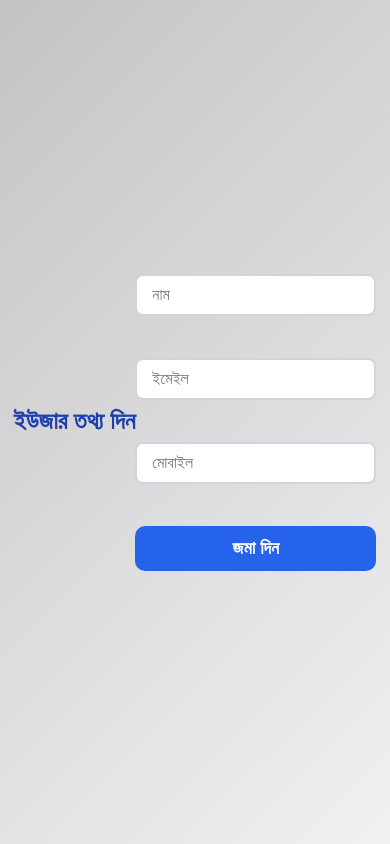
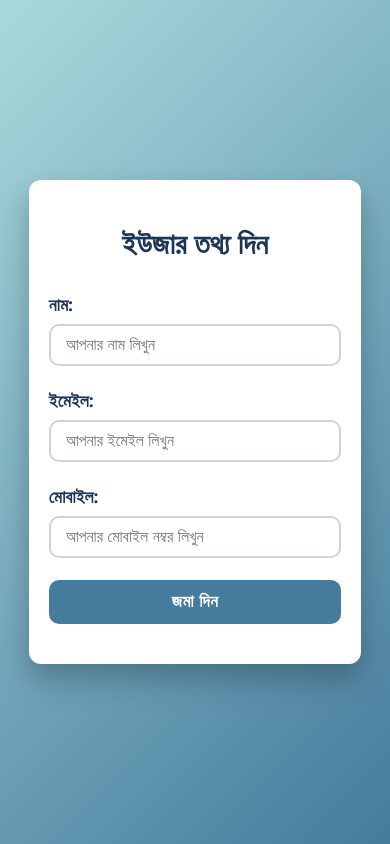
Before and after one commit to tonik007/update-new-input-value-show, a website: page public/index.html in a window 390 px wide. Drawn offline with Linux system fonts and the light colour scheme.

Commit message:
index css add commit

```diff
--- a/public/index.html
+++ b/public/index.html
@@ -12,29 +12,38 @@
 
     body {
       font-family: 'Segoe UI', Tahoma, Geneva, Verdana, sans-serif;
-      background: linear-gradient(135deg, #c4c4c5 0%, #f1f1f3 100%);
+      background: linear-gradient(135deg, #a8dadc 0%, #457b9d 100%); /* Softer, modern gradient */
       margin: 0;
       padding: 0;
       min-height: 100vh;
       display: flex;
+      flex-direction: column; /* Allow content to flow vertically */
       justify-content: center;
       align-items: center;
       color: #333;
+      padding: 20px; /* Add some padding around the edges */
     }
 
     .container {
       background: #fff;
       padding: 30px 40px;
       border-radius: 12px;
-      box-shadow: 0 12px 25px rgba(0, 0, 0, 0.2);
+      box-shadow: 0 15px 30px rgba(0, 0, 0, 0.25); /* More prominent shadow */
       width: 100%;
-      max-width: 400px;
+      max-width: 450px; /* Slightly wider form */
+      transition: transform 0.3s ease; /* Smooth transition on hover */
+    }
+
+    .container:hover {
+      transform: translateY(-5px); /* Slight lift on hover */
     }
 
     h2 {
       text-align: center;
-      color: #1e40af;
-      margin-bottom: 24px;
+      color: #1d3557; /* Darker blue for headings */
+      margin-bottom: 30px; /* More space below heading */
+      font-size: 2em; /* Larger heading */
+      font-weight: 700;
     }
 
     form {
@@ -43,83 +52,102 @@
     }
 
     label {
-      margin-bottom: 6px;
+      margin-bottom: 8px; /* More space below labels */
       font-weight: 600;
-      color: #1e40af;
+      color: #1d3557;
+      font-size: 1.1em;
     }
 
     input[type="text"],
     input[type="email"] {
-      padding: 10px 15px;
-      margin-bottom: 20px;
-      border: 2px solid #d1d5db;
-      border-radius: 8px;
-      font-size: 16px;
-      transition: border-color 0.3s ease;
+      padding: 12px 18px; /* More padding inside inputs */
+      margin-bottom: 22px; /* More space below inputs */
+      border: 2px solid #ced4da; /* Lighter border */
+      border-radius: 10px; /* Slightly more rounded corners */
+      font-size: 17px;
+      transition: border-color 0.3s ease, box-shadow 0.3s ease;
     }
 
     input[type="text"]:focus,
     input[type="email"]:focus {
-      border-color: #2563eb;
+      border-color: #457b9d; /* Blue focus color */
+      box-shadow: 0 0 0 4px rgba(69, 123, 157, 0.2); /* Soft blue glow on focus */
       outline: none;
     }
 
     button {
-      background: #2563eb;
+      background: #457b9d; /* Main button color */
       color: white;
-      padding: 12px 0;
+      padding: 14px 0; /* More padding for a larger button */
       border: none;
       border-radius: 10px;
-      font-size: 18px;
+      font-size: 19px;
       cursor: pointer;
       font-weight: 700;
-      transition: background-color 0.3s ease;
+      transition: background-color 0.3s ease, transform 0.2s ease;
+      letter-spacing: 0.5px; /* Slight letter spacing */
     }
 
     button:hover {
-      background: #65ca11;
+      background: #e63946; /* Vibrant red on hover */
+      transform: translateY(-2px); /* Slight lift on hover */
     }
 
-    .link-container {
-      text-align: center;
-      margin-top: 18px;
+    button:active {
+      transform: translateY(0); /* Press effect */
     }
 
-    .link-container a {
-      color: #2563eb;
-      text-decoration: none;
-      font-weight: 600;
-      transition: color 0.3s ease;
-    }
-
-    .link-container a:hover {
-      color: #1e40af;
-      text-decoration: underline;
+    .message {
+      text-align: center;
+      margin-top: 20px;
+      font-size: 1.1em;
+      font-weight: bold;
+      color: green; /* Default success message color */
     }
 
     /* Responsive */
     @media (max-width: 480px) {
       .container {
         padding: 20px;
-        max-width: 90%;
+        max-width: 95%; /* Adjust for smaller screens */
+      }
+
+      h2 {
+        font-size: 1.8em;
+      }
+
+      input[type="text"],
+      input[type="email"] {
+        padding: 10px 15px;
+        font-size: 16px;
+      }
+
+      button {
+        padding: 12px 0;
+        font-size: 17px;
       }
     }
   </style>
 </head>
 <body>
-  <h2>ইউজার তথ্য দিন</h2>
+  <div class="container">
+    <h2>ইউজার তথ্য দিন</h2>
 
-  <form id="user-form">
-    <input type="text" name="name" placeholder="নাম" required><br>
-    <input type="email" name="email" placeholder="ইমেইল" required><br>
-    <input type="text" name="phone" placeholder="মোবাইল" required><br>
-    <button type="submit">জমা দিন</button>
-  </form>
+    <form id="user-form">
+      <label for="name">নাম:</label>
+      <input type="text" id="name" name="name" placeholder="আপনার নাম লিখুন" required>
 
-  <p id="message" style="color: green; font-weight: bold;"></p>
+      <label for="email">ইমেইল:</label>
+      <input type="email" id="email" name="email" placeholder="আপনার ইমেইল লিখুন" required>
 
-  <br>
-  <!-- <a href="/data.html">ইউজার তালিকা দেখুন</a> -->
+      <label for="phone">মোবাইল:</label>
+      <input type="text" id="phone" name="phone" placeholder="আপনার মোবাইল নম্বর লিখুন" required>
+
+      <button type="submit">জমা দিন</button>
+    </form>
+
+    <p id="message" class="message"></p>
+  </div>
 
   <script>
     const form = document.getElementById('user-form');
@@ -144,10 +172,17 @@
       .then(result => {
         if (result.success) {
           message.textContent = result.message;
+          message.style.color = 'green'; // Ensure success message is green
           form.reset(); // ফর্ম খালি করে দাও
         } else {
-          message.textContent = "জমা ব্যর্থ হয়েছে।";
+          message.textContent = "জমা ব্যর্থ হয়েছে।";
+          message.style.color = 'red'; // Set error message to red
         }
+      })
+      .catch(error => {
+          console.error('Error:', error);
+          message.textContent = "সার্ভারের সাথে যোগাযোগ করা যায়নি।";
+          message.style.color = 'red';
       });
     });
   </script>
```
